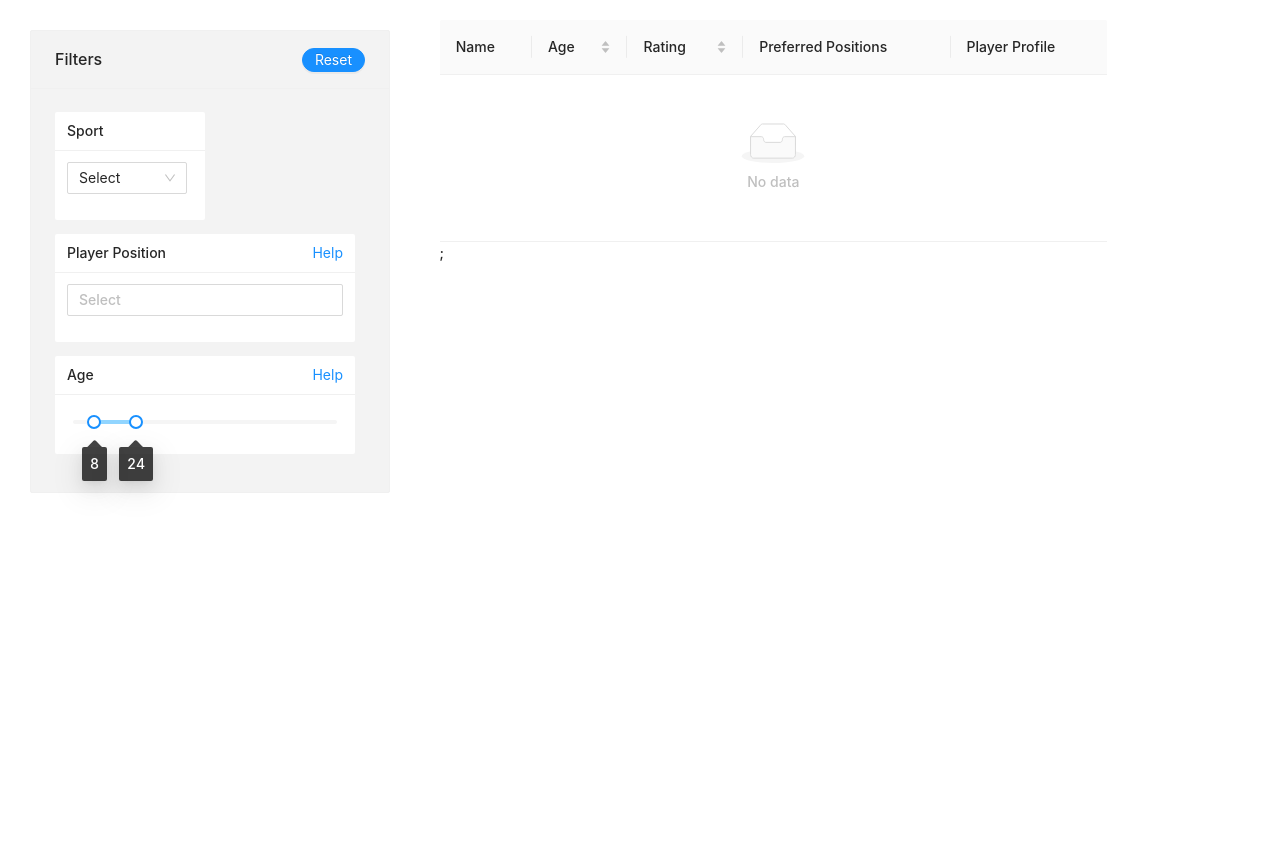
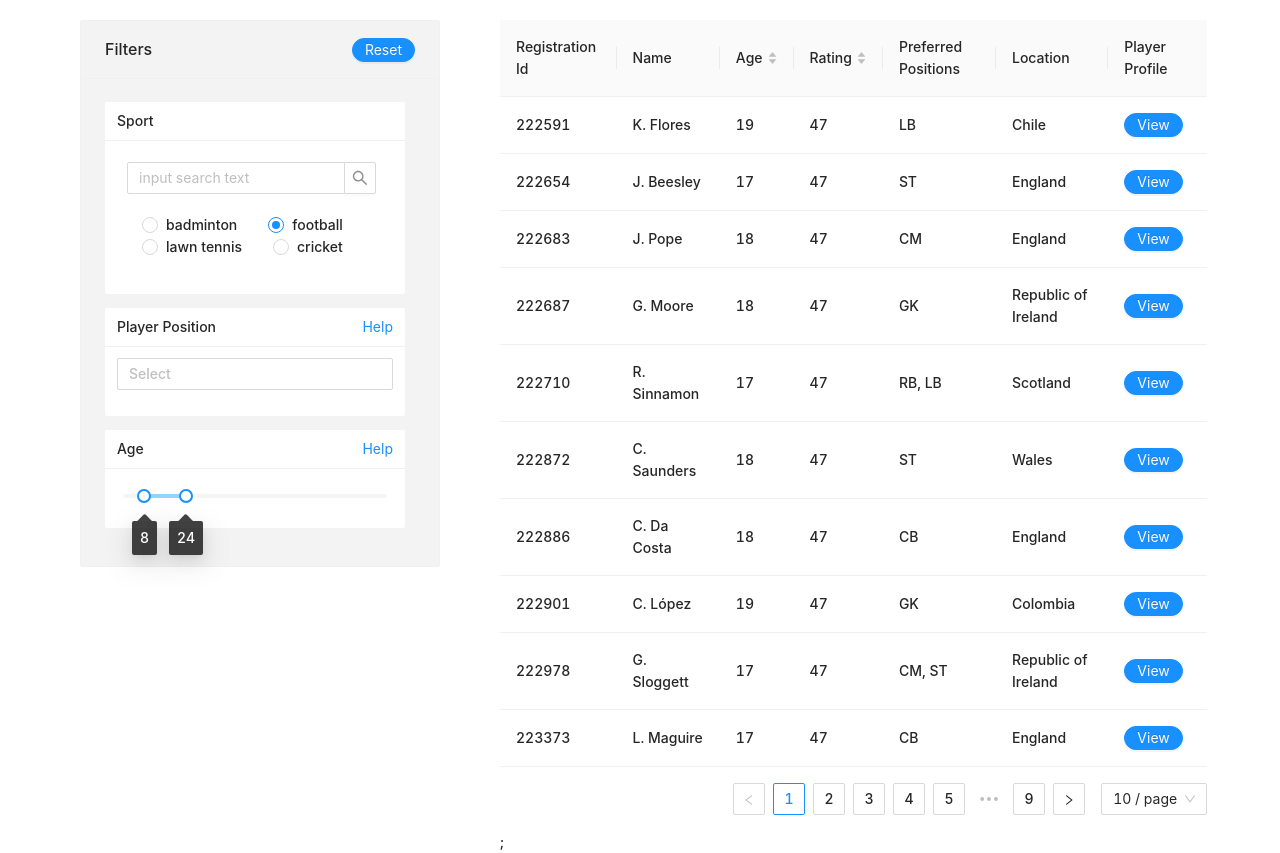
Before and after one commit to ayushyadav9/Frontend-playr, a React (Create React App) app: page /scout in a window 1280 px wide. Before the commit the page ends 800 px from the top, so only its background shows below. Built offline with nearby package versions, Linux system fonts and the light colour scheme.

Commit message:
minor change filter

```diff
--- a/src/components/Registration/Done.jsx
+++ b/src/components/Registration/Done.jsx
@@ -1,10 +1,11 @@
 import React, { useEffect, useState } from "react";
-import { Result, Button, Spin, message } from "antd";
+import { Result, Button, Spin } from "antd";
 // import { baseURL } from "../../../api";
 // import { useHistory } from "react-router-dom";
 
 const Done = ({ formData }) => {
 
+  // eslint-disable-next-line
   const [status, setStatus] = useState(0);
   // const history = useHistory();
 
--- a/src/components/Scout/Filter.jsx
+++ b/src/components/Scout/Filter.jsx
@@ -1,12 +1,13 @@
 import React from 'react'
 import { useState, useEffect } from 'react';
-import { Select, Slider, Card, Button } from 'antd';
+import { Select, Slider, Card, Button, Radio, Input } from 'antd';
 const { Option } = Select;
+const { Search } = Input;
 
 
 const Filter = ({ data, setFilteredData }) => {
 
-    const initialFilter = { sport: "", position: [], age: [8, 24] };
+    const initialFilter = { sport: "football", position: [], age: [8, 24] };
     const [filter, setFilter] = useState(initialFilter);
 
     const positionFilter = ["RB", "LB", "CM", "CAM", "CDM", "QB", "WR", "TE", "CB", "GK", "ST", "LM", "RM"];
@@ -15,10 +16,10 @@ const Filter = ({ data, setFilteredData }) => {
         positionChild.push(<Option key={positionFilter[i]}>{positionFilter[i]}</Option>);
     }
 
-    const sportFilter = ["football", "cricket", "lawn tennis", "badminton"];
+    const sportFilter = ["badminton","football","lawn tennis", "cricket"];
     const sportChild = [];
     for (let i = 0; i < sportFilter.length; i++) {
-        sportChild.push(<Option key={sportFilter[i]}>{sportFilter[i]}</Option>);
+        sportChild.push(<Radio style={{marginLeft:15}} key={sportFilter[i]} value={sportFilter[i]}>{sportFilter[i]}</Radio>);
     }
 
     useEffect(() => {
@@ -39,8 +40,7 @@ const Filter = ({ data, setFilteredData }) => {
                 console.log(filter.age, data[i].age);
                 if (filter.position.length) {
                     for (let j = 0; j < filter.position.length; j++) {
-                        console.log(filter.position[j]);
-                        console.log(data[i].player_positions.slice(0, 2));
+
                         if (filter.position[j] === data[i].player_positions.slice(0, 2)) {
                             filteredData.push(data[i]);
                             console.log("here")
@@ -58,32 +58,37 @@ const Filter = ({ data, setFilteredData }) => {
     }
 
     const handleChange = (key, value) => {
-        //console.log({ ...filter, [key]: value });
+        console.log(value);
         setFilter({ ...filter, [key]: value });
     }
 
     return (
 
-        <div style={{ padding: '30px' }}>
+        <div style={{marginLeft:80,marginTop:20}}>
             <Card hoverable={true} title="Filters" style={{ width: 360, background: "#c1c1c130" }} extra={<Button type="primary" size="small" shape="round" onClick={() => { setFilter(initialFilter) }}>Reset</Button>}>
                 <p>
-                    <Card hoverable={true} size="small" title="Sport" bordered={false} style={{ width: 150 }}>
+                    <Card hoverable={true} size="small" title="Sport" bordered={false} style={{ width: 300 }}>
                         <p>
-                            <Select placeholder="Select"
-                                style={{ width: 120 }}
-                                value={filter.sport ? filter.sport : "Select"}
-                                onChange={(value) => { handleChange("sport", value) }}
+                            <Search
+                                placeholder="input search text"
+                                onSearch={value => console.log(value)}
+                                style={{ width: 270, padding: 10 }}
+                            />
+                            <Radio.Group onChange={(e) => { handleChange("sport", e.target.value) }}
+                                value={filter.sport}
+                                style={{ padding: 10 }}
                             >
                                 {sportChild}
-                            </Select>
+                            </Radio.Group>
                         </p>
-                    </Card></p>
+                    </Card>
+                </p>
                 <p>
-                    <Card hoverable={true} size="small" title="Player Position" bordered={false} extra={<a target="_blank" href="https://the18.com/sites/default/files/u100013226/20171004-The18-Image-Field.jpg">Help</a>} style={{ width: 300 }}>
+                    <Card hoverable={true} size="small" title="Player Position" bordered={false} extra={<a target="_blank" rel="noreferrer" href="https://the18.com/sites/default/files/u100013226/20171004-The18-Image-Field.jpg">Help</a>} style={{ width: 300 }}>
                         <p>
                             <Select
                                 mode="multiple"
-                                style={{ width: '100%' }}
+                                style={{ width: '100%',zIndex:1000}}
                                 placeholder="Select"
                                 value={filter.position}
                                 onChange={(value) => { handleChange("position", value) }}
@@ -94,7 +99,7 @@ const Filter = ({ data, setFilteredData }) => {
 
                     </Card></p>
                 <p>
-                    <Card hoverable={true} size="small" title="Age" bordered={false} extra={<a target="_blank" href="https://s3.eu-west-1.amazonaws.com/theclubapp-photos-production/photos/images/000/061/046/original/Juvenile_20age_20categories_202022.png?1641756987">Help</a>} style={{ width: 300 }}>
+                    <Card hoverable={true} size="small" title="Age" bordered={false} extra={<a target="_blank" rel="noreferrer" href="https://s3.eu-west-1.amazonaws.com/theclubapp-photos-production/photos/images/000/061/046/original/Juvenile_20age_20categories_202022.png?1641756987">Help</a>} style={{ width: 300 }}>
                         <p>
                             <Slider range={{ draggableTrack: true }}
                                 defaultValue={[8, 24]}
--- a/src/components/Scout/Result.jsx
+++ b/src/components/Scout/Result.jsx
@@ -4,6 +4,10 @@ import { Table,Button } from 'antd';
 const Result = ({ filteredData }) => {
 
     const columns = [
+        {
+            title: 'Registration Id',
+            dataIndex: 'sofifa_id',
+        },
         {
             title: 'Name',
             dataIndex: 'short_name',
@@ -29,6 +33,10 @@ const Result = ({ filteredData }) => {
             dataIndex: 'player_positions',
         },
         {
+            title: 'Location',
+            dataIndex: 'nationality_name',
+        },
+        {
             title: 'Player Profile',
             dataIndex: 'sofifa_id',
             render: (text, record) => (
@@ -44,7 +52,7 @@ const Result = ({ filteredData }) => {
     }
 
     return (
-        <div className='container' style={{padding: '20px' }}>
+        <div className='container' style={{marginLeft:180,marginTop:20}}>
             <Table columns={columns} dataSource={filteredData} onChange={onChange} />;
         </div>
     )
--- a/src/pages/Registration/Registration.jsx
+++ b/src/pages/Registration/Registration.jsx
@@ -3,7 +3,6 @@ import "./Registration.css"
 import {
   UserOutlined,
   SolutionOutlined,
-  CameraOutlined,
   SmileOutlined,
 } from "@ant-design/icons";
 import { useState,useEffect } from "react";
```
